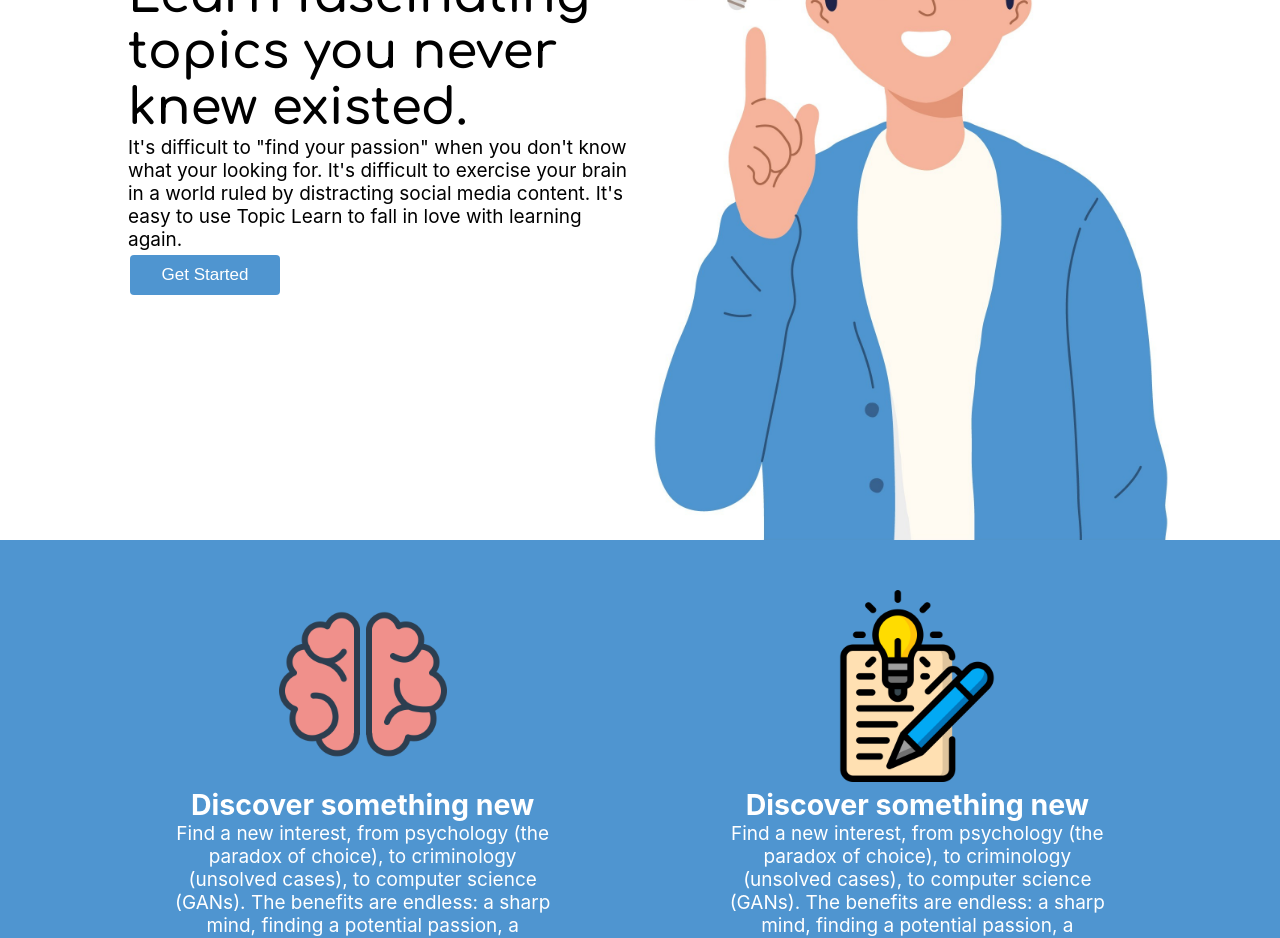
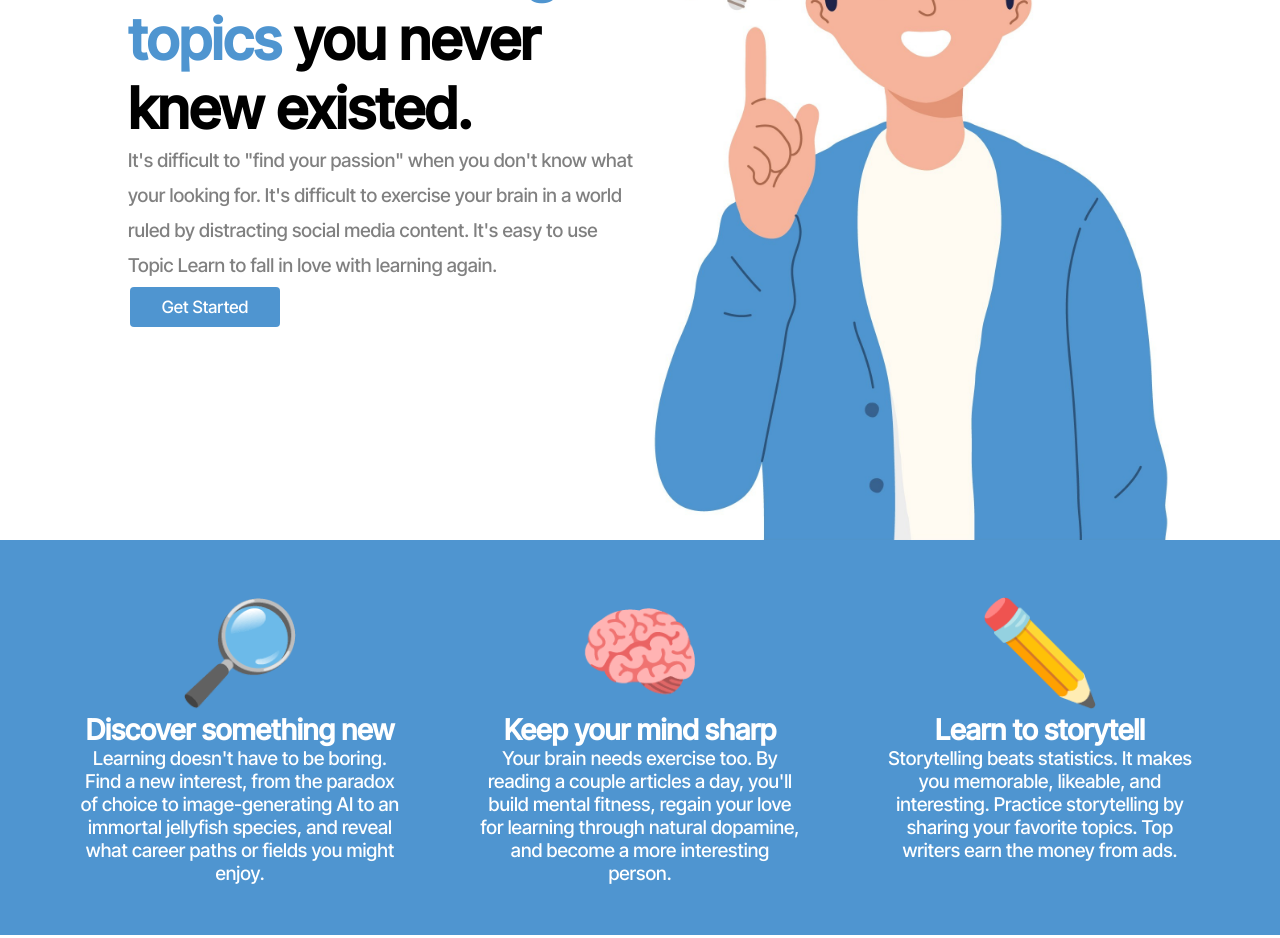
Before and after one commit to linden0/TopicLearn, a React (Create React App) app in the folder client/: page / in a window 1280 px wide. Shown: the part 260-1198 px from the top of the page. Built offline with nearby package versions, Linux system fonts and the light colour scheme; no server answers.

Commit message:
refactoring

```diff
--- a/client/src/App.js
+++ b/client/src/App.js
@@ -1,6 +1,5 @@
 import React, { useState, useEffect } from 'react';
 import { BrowserRouter as Router, Route, Link, Routes } from 'react-router-dom';
-import axios from 'axios';
 
 // We import all the components we need in our app
 import Navbar from "./components/navbar";
--- a/client/src/components/about.css
+++ b/client/src/components/about.css
@@ -1,12 +1,21 @@
-@import url('https://fonts.googleapis.com/css2?family=Comfortaa:wght@600&family=Roboto&display=swap');
 
 
-.header {
-    font-family: 'Comfortaa', cursive;
-    font-weight: 900;
-    font-size: 50px;
+.lg-title {
+    font-family: 'Inter Tight', cursive;
+    font-weight: 600;
+    font-size: 57px;
+}
+.gray-font {
+    color: gray;
+}
+.space-line {
+    line-height: 35px;
+
 }
 
+.card-images {
+    font-size: 100px;
+}
 .intro-left {
     vertical-align:middle;
     float:left;
@@ -35,10 +44,11 @@
     margin-top:calc((100vh - 60px) / 4);
 }
 
-.medium {
-    width:150px;
+.medium-btn {
+    width: 150px;
+    height: 50px;
 }
-.blue {
+.blue-container {
     background-color: #4f95d0;
     clear: both;
     padding-top: 50px;
@@ -52,18 +62,38 @@
 .card {
     /* background-color: white; */
     color: white;
-    width: 30%;
+    width: 25%;
     text-align: center;
 }
 
-@media screen and (max-width: 900px) {
+@media screen and (max-width: 768px) {
     .intro-right {
         display: none;
     }
     .intro-left {
         width: 100%;
         padding-left: 0;
-        margin-left: 10%;
-        margin-right: 10%
+
+    }
+    .action-container {
+        width: 90%;
+        margin-left: 5%;
+        margin-right: 5%;
+    }
+
+}
+
+@media screen and (max-width: 920px) {
+    .card-container {
+        flex-direction: column;
+        align-items: center;
+    }
+    .card {
+        width: 80%;
     }
 }
+@media screen and (max-width: 310px) {
+    .card-images {
+        display: none;
+    }
+}
--- a/client/src/components/about.js
+++ b/client/src/components/about.js
@@ -1,9 +1,8 @@
-import React, { useLayoutEffect, useEffect, useState } from "react";
+import React, { useEffect, useState } from "react";
 import { useNavigate } from "react-router-dom";
 import "./about.css"
 
 function About() {
-    const [width, setWidth] = useState([0,0]);
     const [isAuthenticated, setIsAuthenticated] = useState(false);
     const navigate = useNavigate();
 
@@ -11,18 +10,8 @@ function About() {
         navigate("/register");
     }
 
-    useLayoutEffect(() => {
-        function updateSize() {
-            setWidth(window.innerWidth);
-        }
-        window.addEventListener('resize', updateSize);
-        updateSize();
-        return () => window.removeEventListener('reize', updateSize);
-
-    }, []);
-
     useEffect(() => {
-        fetch("/isUserAuthenticated", {
+        fetch("http://localhost:5000/isUserAuthenticated", {
             headers: {
                 "x-access-token": localStorage.getItem("token")
             }
@@ -36,33 +25,33 @@ function About() {
             <div>
                 <div className="intro-left">
                     <div className="action-container">
-                        <h2 className="header">Learn fascinating topics you never knew existed.</h2>
-                        <p>It's difficult to "find your passion" when you don't know what your looking for. It's difficult to exercise your brain in a world ruled by distracting social media content. It's easy to use Topic Learn to fall in love with learning again.</p>
-                        {isAuthenticated ? null: <button className="button-filled medium" onClick={handleClick}>Get Started</button>}
+                        <h2 className="lg-title">Learn <span className="blue-font">fascinating topics</span> you never knew existed.</h2>
+                        <p className="gray-font space-line">It's difficult to "find your passion" when you don't know what your looking for. It's difficult to exercise your brain in a world ruled by distracting social media content. It's easy to use Topic Learn to fall in love with learning again.</p>
+                        {isAuthenticated ? null: <button className="button-filled medium-btn" onClick={handleClick}>Get Started</button>}
 
                     </div>
                 </div>
-
-                {(width > 900) ? (
-                    <div className="intro-right">
-                        <img src={require("./img/idea-guy.jpg")} alt="smart-guy" height="90%">
-                        </img>
-                    </div>
-                ) : (
-                    <></>
-                )}
+                <div className="intro-right">
+                    <img src={require("./img/idea-guy.jpg")} alt="smart-guy" height="90%">
+                    </img>
+                </div>
             </div>
-            <div className="blue">
+            <div className="blue-container">
                 <div className="card-container">
                     <div className="card">
-                        <img src={require("./img/brain.png")} width="50%"></img>
+                        <p className="card-images">🔎</p>
                         <h2>Discover something new</h2>
-                        <p>Find a new interest, from psychology (the paradox of choice), to criminology (unsolved cases), to computer science (GANs). The benefits are endless: a sharp mind, finding a potential passion, a broadened perspective. </p>
+                        <p>Learning doesn't have to be boring. Find a new interest, from the paradox of choice to image-generating AI to an immortal jellyfish species, and reveal what career paths or fields you might enjoy.</p>
                     </div>
                     <div className="card">
-                        <img src={require("./img/write.png")} width="50%"></img>
-                        <h2>Discover something new</h2>
-                        <p>Find a new interest, from psychology (the paradox of choice), to criminology (unsolved cases), to computer science (GANs). The benefits are endless: a sharp mind, finding a potential passion, a broadened perspective. </p>
+                        <p className="card-images">🧠</p>
+                        <h2>Keep your mind sharp</h2>
+                        <p>Your brain needs exercise too. By reading a couple articles a day, you'll build mental fitness, regain your love for learning through natural dopamine, and become a more interesting person.</p>
+                    </div>
+                    <div className="card">
+                        <p className="card-images">✏️</p>
+                        <h2>Learn to storytell</h2>
+                        <p>Storytelling beats statistics. It makes you memorable, likeable, and interesting. Practice storytelling by sharing your favorite topics. Top writers earn the money from ads.</p>
                     </div>
                 </div>
             </div>
--- a/client/src/components/dashboard.js
+++ b/client/src/components/dashboard.js
@@ -24,7 +24,7 @@ function Dashboard() {
         formData.append('image', image)
         console.log(formData)
 
-        fetch("/createPost", {
+        fetch("http://localhost:5000/createPost", {
             method: "POST",
             headers: {
                 "x-access-token": localStorage.getItem("token")
@@ -42,7 +42,7 @@ function Dashboard() {
     }
 
     useEffect(() => {
-        fetch("/isUserAuthenticated", {
+        fetch("http://localhost:5000/isUserAuthenticated", {
             headers: {
                 "x-access-token": localStorage.getItem("token")
             }
--- a/client/src/components/login-form.js
+++ b/client/src/components/login-form.js
@@ -14,7 +14,7 @@ function LoginForm() {
             password: form[1].value
         }
 
-        fetch("/login", {
+        fetch("http://localhost:5000/login", {
             method: "POST",
             headers: {
                 "Content-type": "application/json"
@@ -34,7 +34,7 @@ function LoginForm() {
     }
 
     useEffect(() => {
-        fetch("/isUserAuthenticated", {
+        fetch("http://localhost:5000/isUserAuthenticated", {
             headers: {
                 "x-access-token": localStorage.getItem("token")
             }
--- a/client/src/components/navbar.js
+++ b/client/src/components/navbar.js
@@ -15,7 +15,7 @@ function Navbar() {
     }
 
     useEffect(() => {
-        fetch("/isUserAuthenticated", {
+        fetch("http://localhost:5000/isUserAuthenticated", {
             headers: {
                 "x-access-token": localStorage.getItem("token")
             }
--- a/client/src/components/sign-up-form.js
+++ b/client/src/components/sign-up-form.js
@@ -35,7 +35,7 @@ function SignUpForm() {
             setError("Password must be at least 6 characters")
         } else {
 
-            fetch("/register", {
+            fetch("http://localhost:5000/register", {
                 method: "POST",
                 headers: {
                     "content-type": "application/json"
@@ -57,7 +57,7 @@ function SignUpForm() {
     }
 
     useEffect(() => {
-        fetch("/isUserAuthenticated", {
+        fetch("http://localhost:5000/isUserAuthenticated", {
             headers: {
                 "x-access-token": localStorage.getItem("token")
             }
@@ -67,16 +67,6 @@ function SignUpForm() {
     }, []);
 
     return (
-        // <div>
-        //     <form onSubmit={event => handleRegister(event)}>
-        //         {error && <p>{error}</p>}
-        //         <input type="text" required={true} placeholder="First Name"/>
-        //         <input type="text" required={true} placeholder="Last Name"/>
-        //         <input type="email" required={true}  placeholder="Email" />
-        //         <input type="password" required={true}  placeholder="Password"/>
-        //         <input type="submit" value="Register"></input>
-        //     </form>
-        // </div>
 
         <div className="wrapper">
             <div className="login-wrapper lg-height">
--- a/client/src/style.css
+++ b/client/src/style.css
@@ -1,7 +1,6 @@
-@import url('https://fonts.googleapis.com/css2?family=Comfortaa:wght@600&family=Roboto&display=swap');
+@import url('https://fonts.googleapis.com/css2?family=Inter+Tight:wght@500&display=swap');
 body {
     font-size: 19px;
-    font-family: 'Roboto', sans-serif;
 }
 
 * {
@@ -11,7 +10,7 @@ body {
 }
 
 body {
-    font-family: "Karla", -apple-system, BlinkMacSystemFont, "Segoe UI", "Roboto",
+    font-family: "Inter Tight", -apple-system, BlinkMacSystemFont, "Segoe UI", "Roboto",
       "Oxygen", "Ubuntu", "Cantarell", "Fira Sans", "Droid Sans", "Helvetica Neue",
       sans-serif;
     -webkit-font-smoothing: antialiased;
@@ -26,6 +25,7 @@ body {
 }
 
 .button-filled {
+    font-family: 'Inter Tight', sans-serif;
     background-color: #4f95d0;
     border: none;
     color: white;
```
Also changed, not shown: client/package.json (+0 -8 lines), 1 other file (tests, documents, lock files or other folders).
